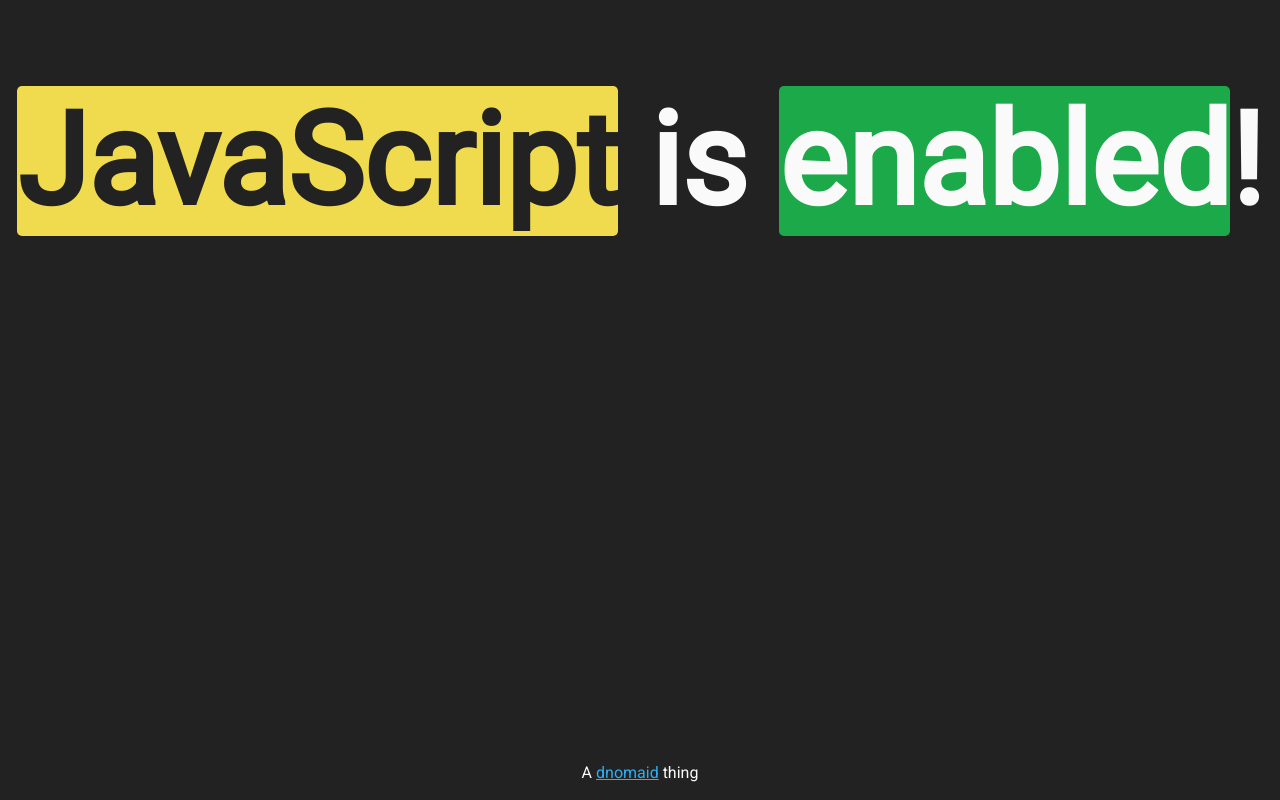
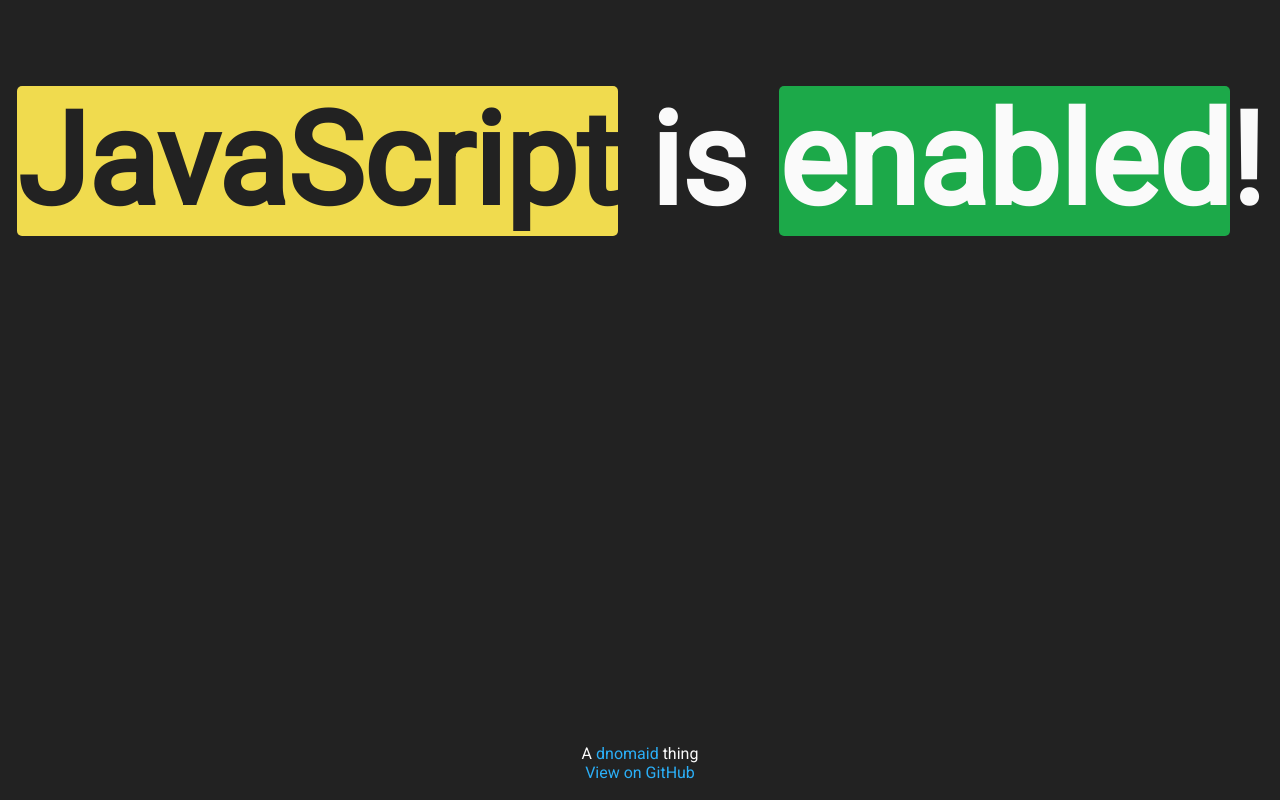
Before and after one commit to MrDnomaid/JStest, a plain HTML site: page index.html in a window 1280 px wide. Drawn offline with Linux system fonts and the light colour scheme.

Commit message:
Add GitHub link
GitHub desktop broke and I'm trying to fix it. Hence why I'm using the GitHub site :/

```diff
--- a/index.html
+++ b/index.html
@@ -19,6 +19,7 @@
 <h4><a href="http://enable-javascript.com/">How do I enable it?</a></h4>
 </noscript>
 
-<p id="dnomaid">A <a href="https://dnomaid.co.uk">dnomaid</a> thing</p>
+<p id="dnomaid">
+A <a href="https://dnomaid.co.uk">dnomaid</a> thing<br><a href="https://github.com/MrDnomaid/JStest">View on GitHub</a></p>
 </body>
 </html>
--- a/style.css
+++ b/style.css
@@ -37,6 +37,7 @@
 }
 #dnomaid a {
   color: #2baff7;
+  text-decoration: none;
 }
 #dnomaid a:hover {
   color: #eee;
```
